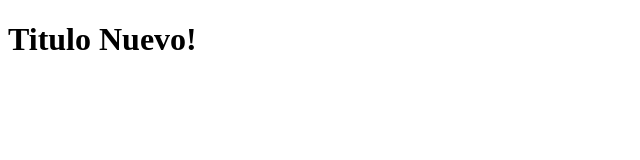
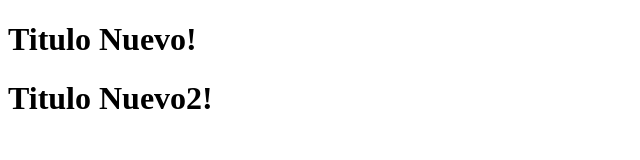
Before and after one commit to jmorenolie/GitHelloWorld, a plain HTML site: page index.html in a window 1280 px wide. Shown: the whole page, without its empty margins (0-640 px from the left). Drawn offline with Linux system fonts and the light colour scheme.

Commit message:
New Tittle

```diff
--- a/index.html
+++ b/index.html
@@ -8,5 +8,6 @@
 </head>
 <body>
     <h1>Titulo Nuevo!</h1>
+    <h1>Titulo Nuevo2!</h1>
 </body>
 </html>
```
